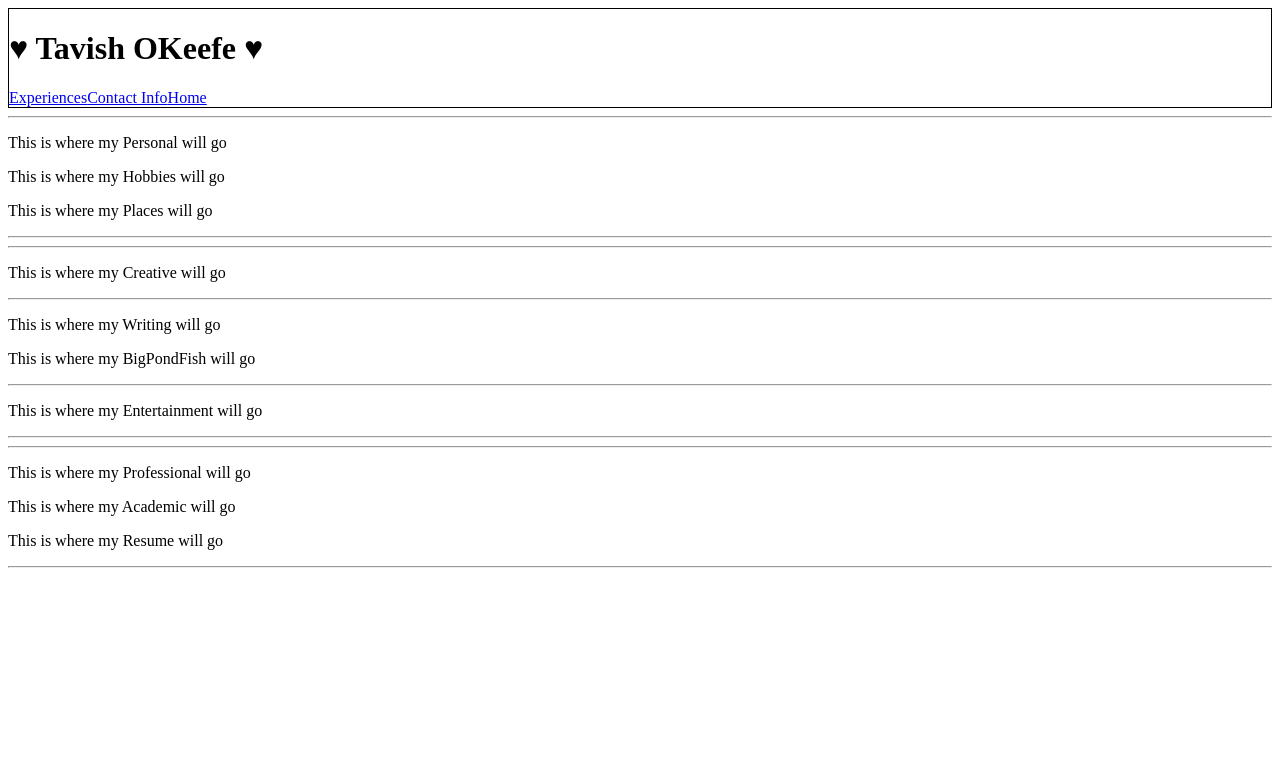
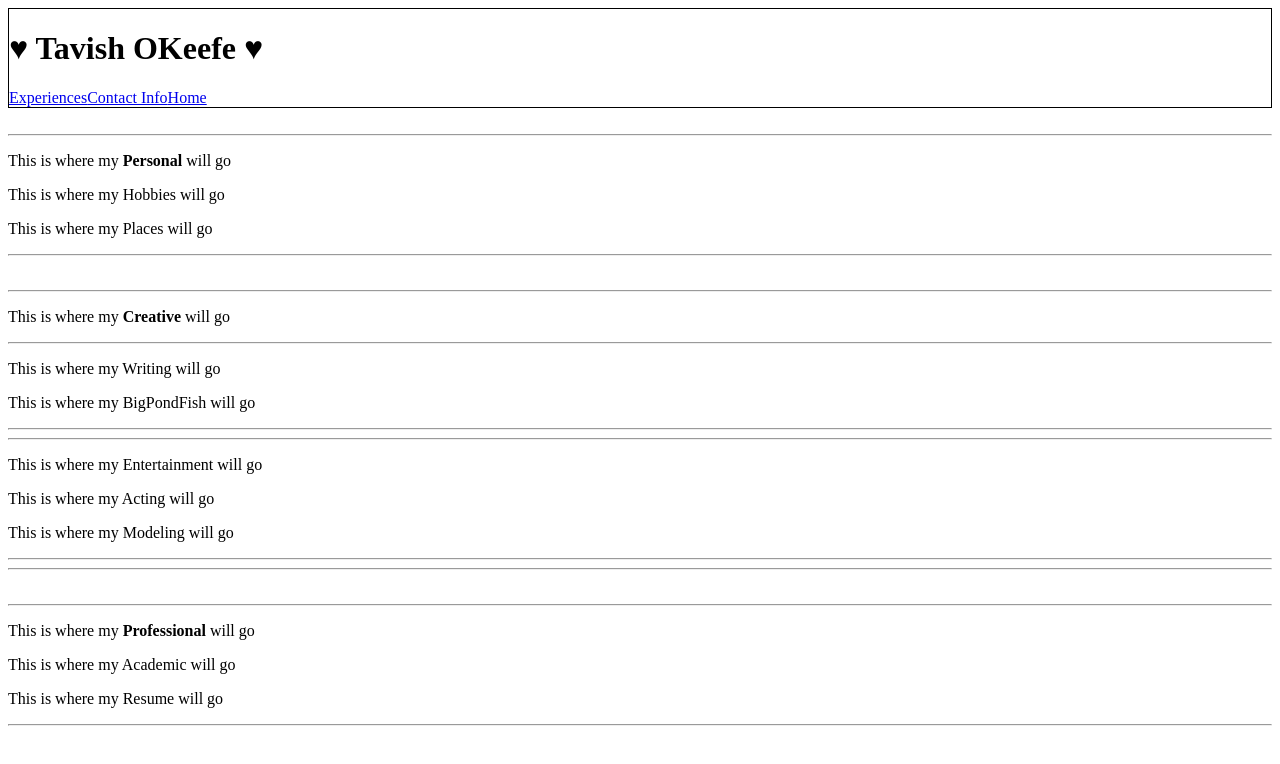
Before and after one commit to TavishOKeefe/personal-portfolio, a React app: page /#/experiences in a window 1280 px wide. Shown: the top 764 px of the page. Built offline with nearby package versions, Linux system fonts and the light colour scheme.

Commit message:
add components Acting and Modeling, and link to Entertainment page.

```diff
--- a/src/components/experiences/Experiences.jsx
+++ b/src/components/experiences/Experiences.jsx
@@ -6,9 +6,13 @@ import Professional from './professional/Professional';
 function Experiences(){
   return (
     <div>
+      <br/>
       <Personal/>
+      <br/>
       <Creative/>
+      <br/>
       <Professional/>
+      <br/>
     </div>
   );
 }
--- a/src/components/experiences/creative/Creative.jsx
+++ b/src/components/experiences/creative/Creative.jsx
@@ -1,12 +1,12 @@
 import React from 'react';
 import Writing from './writing/Writing';
-import Entertainment from './Entertainment';
+import Entertainment from './entertainment/Entertainment';
 
 function Creative(){
   return (
     <div>
       <hr/>
-        <p>This is where my Creative will go</p>
+        <p>This is where my <strong>Creative</strong> will go</p>
         <Writing/>
         <Entertainment/>
       <hr/>
--- /dev/null
+++ b/src/components/experiences/creative/entertainment/Acting.jsx
@@ -0,0 +1,11 @@
+import React from 'react';
+
+function Acting(){
+  return (
+    <div>
+      <p>This is where my Acting will go</p>
+    </div>
+  );
+}
+
+export default Acting;
--- a/src/components/experiences/creative/Entertainment.jsx
+++ b/src/components/experiences/creative/entertainment/Entertainment.jsx
@@ -1,9 +1,15 @@
 import React from 'react';
+import Acting from './acting';
+import Modeling from './Modeling';
 
 function Entertainment(){
   return (
     <div>
+    <hr/>
       <p>This is where my Entertainment will go</p>
+      <Acting/>
+      <Modeling/>
+    <hr/>
     </div>
   );
 }
--- /dev/null
+++ b/src/components/experiences/creative/entertainment/Modeling.jsx
@@ -0,0 +1,11 @@
+import React from 'react';
+
+function Modeling(){
+  return (
+    <div>
+      <p>This is where my Modeling will go</p>
+    </div>
+  );
+}
+
+export default Modeling;
--- a/src/components/experiences/personal/Personal.jsx
+++ b/src/components/experiences/personal/Personal.jsx
@@ -6,7 +6,7 @@ function Personal(){
   return (
     <div>
       <hr/>
-        <p>This is where my Personal will go</p>
+        <p>This is where my <strong>Personal</strong> will go</p>
         <Hobbies/>
         <Places/>
       <hr/>
--- a/src/components/experiences/professional/Professional.jsx
+++ b/src/components/experiences/professional/Professional.jsx
@@ -6,7 +6,7 @@ function Professional(){
   return (
     <div>
       <hr/>
-        <p>This is where my Professional will go</p>
+        <p>This is where my <strong>Professional</strong> will go</p>
         <Academic/>
         <Resume/>
       <hr/>
```
